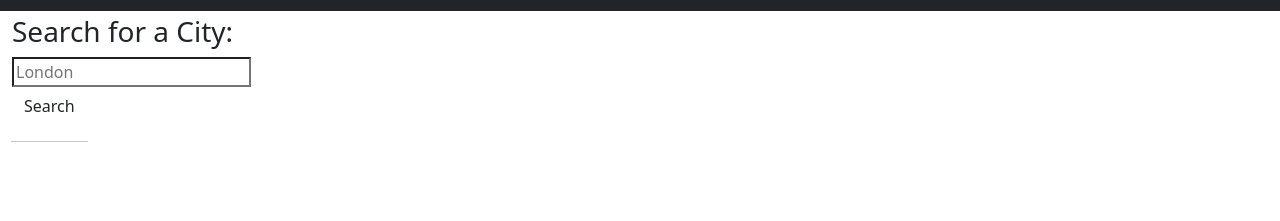
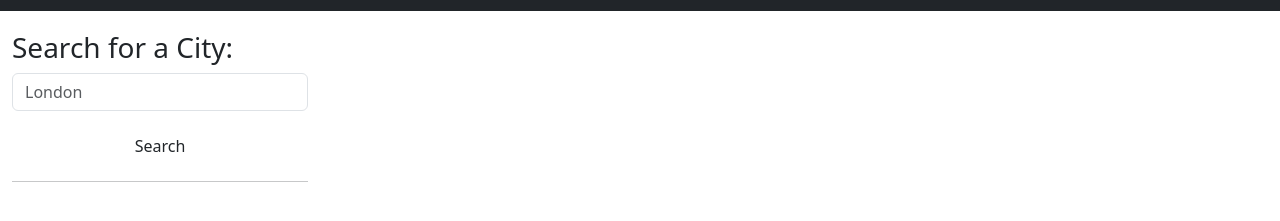
Before and after one commit to Natt5/Server-Side-APIs-Weather-Dashboard, a plain HTML site: page index.html in a window 1280 px wide. Shown: the part 61-282 px from the top of the page. Drawn offline with nearby package versions, Linux system fonts and the light colour scheme.

Commit message:
feat:changed the starter code in the search form- Searh button aligned with the placeholder and is stacked as columns.

```diff
--- a/index.html
+++ b/index.html
@@ -17,21 +17,26 @@
   </header>
 
   <!-- max-width for ultra wide resolutions -->
+
   <div class="container-fluid" style="max-width: 1400px">
+
     <div class="row">
-      <aside class="col-lg-3 pb-3">
-        <h2 id="form-heading" class="mt-1 h3 form-label">
+      <aside class="col-lg-3 py-3">
+        <h2 id="form-heading" class="mt-1 h3">
           Search for a City:
         </h2>
-        <form id="search-form" class="form">
-          <div class="form-inline form-group">
-            <div class="input-group">
-              <input class="form-input weather-search" type="text" id="search-input" placeholder="London"
+        <form id="search-form">
+          <div class="mb-3">
+            <!-- <div class="input-group"> -->
+              <!-- <input class="form-input weather-search" type="text" id="search-input" placeholder="London"
                 aria-labelledby="form-heading" aria-controls="today forecast" />
-              <div class="input-group-append">
-                <button type="submit" class="btn search-button" id="search-button" aria-label="submit search">
-                  Search
-                </button>
+              <div class="input-group-append"> -->
+                <input type="text" class="form-control" id="search-input" placeholder="London" aria-labelledby="form-heading"/>
+                </div>
+                <div class="mb-3">
+                <button type="submit" class="btn btn w-100" id="search-button">Search</button>
+
+
                 <hr class="hr weather-hr" />
               </div>
             </div>
```
